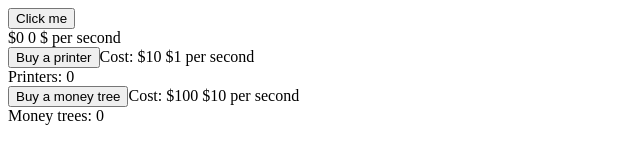
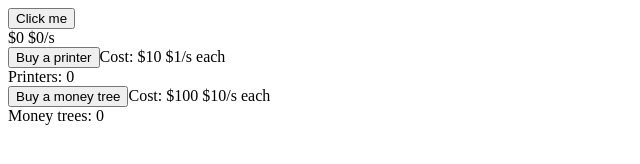
Before and after one commit to mjcopple/game, a plain HTML site: page index.html in a window 1280 px wide. Shown: the whole page, without its empty margins (0-640 px from the left). Drawn offline with Linux system fonts and the light colour scheme.

Commit message:
Update index.html

```diff
--- a/index.html
+++ b/index.html
@@ -7,10 +7,10 @@
   <body>
     <script src="main.js"></script>
     <button onClick="getDollars(1)">Click me</button><br />
-    $<span id="dollars">0</span> <span id="dollarsPerTick">0</span> $ per second<br />
-    <button onClick="buyPrinter()">Buy a printer</button>Cost: <span id="printerCost">$10</span> $1 per second<br />
+    $<span id="dollars">0</span> $<span id="dollarsPerTick">0</span>/s<br />
+    <button onClick="buyPrinter()">Buy a printer</button>Cost: <span id="printerCost">$10</span> $1/s each<br />
     Printers: <span id="printers">0</span><br />
-    <button onClick="buyTree()">Buy a money tree</button>Cost: <span id="printerCost">$100</span> $10 per second<br />
+    <button onClick="buyTree()">Buy a money tree</button>Cost: <span id="printerCost">$100</span> $10/s each<br />
     Money trees: <span id="trees">0</span><br />
   </body>
 </html>
```
